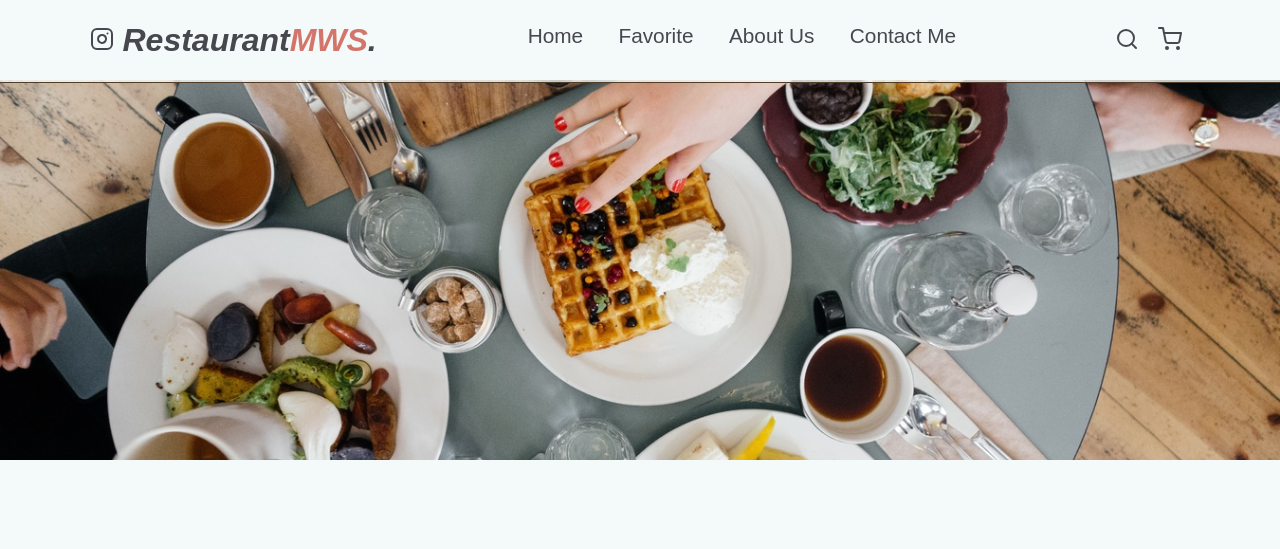
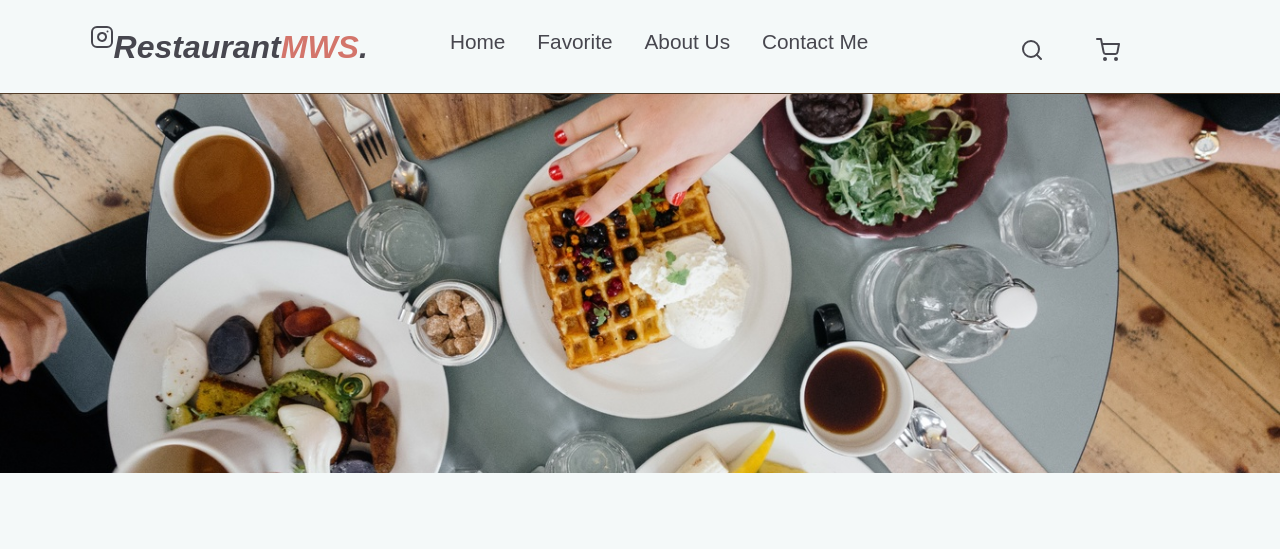
Before and after one commit to mhdwahyusiregar/restaurant-mws, a website built with webpack: page src/templates/index.html in a window 1280 px wide. Shown: the top 549 px of the page. Built offline with nearby package versions, Linux system fonts and the light colour scheme.

Commit message:
perbaikan ke 3

```diff
--- a/src/styles/main.css
+++ b/src/styles/main.css
@@ -65,7 +65,7 @@ body {
   display: flex;
   justify-content: space-between;
   align-items: center;
-  padding: 22.4px 7%;
+  padding: 20px 7%;
   background-color: rgba(244, 249, 249, 0.8);
   border-bottom: 1px solid #513c28;
   position: fixed;
@@ -76,10 +76,16 @@ body {
 }
 
 .navbar .navbar-logo {
+  display: flex;
+  justify-content: center;
+  align-item: center;
+  line-height: 44px;
   font-size: 2rem;
   font-weight: 700;
   color: #47474f;
   font-style: italic;
+  min-height: 44px;
+  min-width: 44px;
 }
 
 .navbar .navbar-logo span {
@@ -111,7 +117,9 @@ body {
 
 .navbar .navbar-extra a {
   color: #47474f;
-  margin: 0 0.5rem;
+  margin: 0 1rem;
+  min-height: 44px;
+  min-width: 44px;
 }
 .navbar .navbar-extra a:hover {
   color: #d3756b;
@@ -122,7 +130,7 @@ body {
   margin: auto;
   display: block;
   /* width: 30px; */
-
+  padding-left: 12px;
   min-height: 44px;
   min-width: 44px;
 }
@@ -132,7 +140,7 @@ body {
  */
 
 .hero {
-  margin-top: 5rem;
+  margin-top: 5.8rem;
   display: flex;
   align-items: center;
   min-height: 380px;
@@ -335,7 +343,10 @@ footer .socials {
 
 footer .socials a {
   color: #fff;
-  margin: 1rem;
+  /* margin: 1rem; */
+  min-width: 44px;
+  min-height: 44px;
+  padding: 16px;
 }
 
 footer .socials a:hover,
@@ -349,7 +360,9 @@ footer .links {
 
 footer .links a {
   color: #fff;
-  padding: 0.5rem 0.5rem;
+  min-width: 44px;
+  min-height: 44px;
+  padding: 16px 10px;
 }
 
 footer .credit {
@@ -359,6 +372,9 @@ footer .credit {
 footer .credit a {
   color: #fff;
   font-weight: 700;
+  min-width: 44px;
+  min-height: 44px;
+  padding: 16px 0;
 }
 
 main:focus,
@@ -371,16 +387,21 @@ img:focus,
 div[tabindex="0"]:focus,
 button:focus {
   border: 2px solid #1a1a1a;
+  cursor: pointer;
 }
 
 .skip-link {
   position: absolute;
-  top: -40px;
+  top: -54px;
   left: 0;
-  padding: 8px;
+  /* padding: 8px; */
   background-color: #a75d5d;
   color: white;
   z-index: 10000;
+  min-width: 44px;
+  min-height: 44px;
+  padding: 16px 0;
+  font-size: 10px;
 }
 
 .skip-link:focus {
--- a/src/styles/responsive.css
+++ b/src/styles/responsive.css
@@ -104,7 +104,7 @@
 }
 
 /* Tablet */
-@media (max-width: 1000px) {
+@media (max-width: 1126px) {
   html {
     font-size: 62.5%;
   }
@@ -129,13 +129,28 @@
   }
 
   .navbar .navbar-nav a {
-    /* color: var(--bg); */
     display: block;
     margin: 1.5rem;
     padding: 0.5rem;
     font-size: 2rem;
     min-height: 44px;
     min-width: 44px;
+  }
+  .navbar-extra {
+    height: 44px;
+    width: 44px;
+    margin: auto;
+    display: flex;
+  }
+
+  .navbar-extra .shop {
+    height: 44px;
+    width: 44px;
+
+    text-align: center;
+    font-size: 44px;
+    line-height: 44px;
+    margin: auto;
   }
 
   .navbar .navbar-nav a::after {
@@ -151,8 +166,45 @@
   }
 }
 
-@media (min-width: 1001px) {
+@media (min-width: 1127px) {
   #hamburger-menu {
     display: none;
   }
+  .navbar-extra {
+    margin-left: 44px;
+    margin-right: 44px;
+    min-height: 44px;
+    min-width: 44px;
+    /* margin: auto; */
+    display: flex;
+  }
+
+  .navbar-extra .shop {
+    min-height: 44px;
+    min-width: 44px;
+
+    text-align: center;
+    font-size: 44px;
+    line-height: 44px;
+    margin: auto;
+  }
+  .navbar-nav {
+    /* margin-left: 44px;
+    margin-right: 44px; */
+    min-height: 44px;
+    min-width: 44px;
+    margin: auto;
+    display: flex;
+  }
+
+  .navbar-nav .link {
+    min-height: 44px;
+    min-width: 44px;
+    text-align: center;
+    line-height: 44px;
+    margin: auto;
+  }
+  .navbar-nav a {
+    font-size: 18px;
+  }
 }
--- a/src/templates/index.html
+++ b/src/templates/index.html
@@ -53,22 +53,29 @@
       ></a>
 
       <div class="navbar-nav">
-        <a tabindex="0" href="#">Home</a>
-        <a tabindex="0" href="#">Favorite</a>
+        <a tabindex="0" href="#" class="link">Home</a>
+        <a tabindex="0" href="#" class="link">Favorite</a>
         <a
+          class="link"
           tabindex="0"
           href="https://www.instagram.com/mwahyusrg/"
           target="_blank"
           >About Us</a
         >
-        <a tabindex="0" href="#">Contact Me</a>
+        <a tabindex="0" href="#" class="link">Contact Me</a>
       </div>
 
       <div class="navbar-extra">
-        <a tabindex="0" href="#" id="search">
+        <a tabindex="0" href="#" id="search" class="shop">
           <i data-feather="search" aria-label="search"></i
         ></a>
-        <a tabindex="0" href="#" id="shopping-cart" aria-label="shopping-cart">
+        <a
+          tabindex="0"
+          href="#"
+          id="shopping-cart"
+          class="shop"
+          aria-label="shopping-cart"
+        >
           <i data-feather="shopping-cart"></i
         ></a>
       </div>
@@ -278,7 +285,7 @@
           target="_blank"
           ><i data-feather="instagram"></i> instagram</a
         >
-        <a tabindex="0" href="https://wa.me/6285762013173" target="_blank"
+        <a tabindex="0" href="https://wa.me/6285762013188" target="_blank"
           ><i data-feather="phone-call"></i> Whatsapp</a
         >
         <a tabindex="0" href="#"><i data-feather="facebook"></i>Facebook</a>
```
